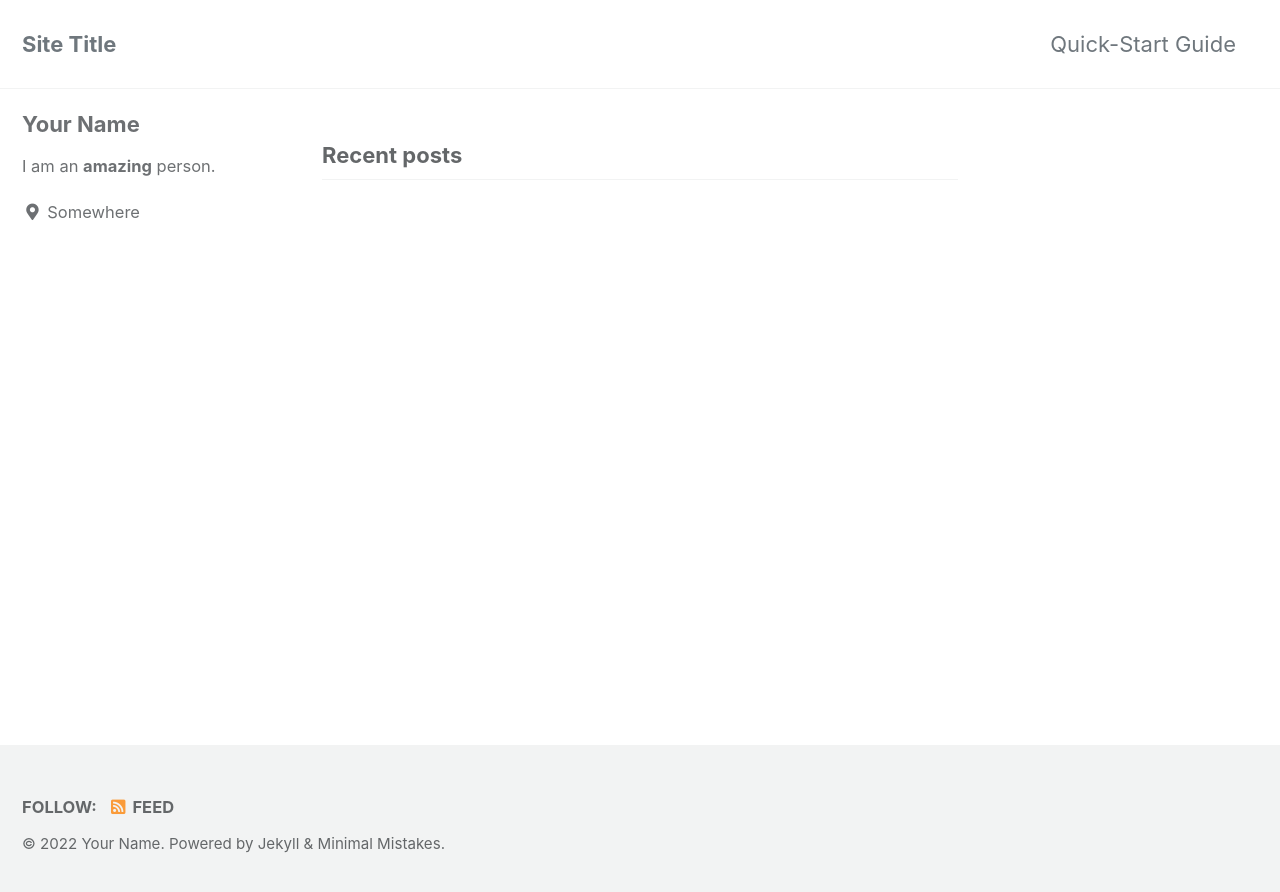
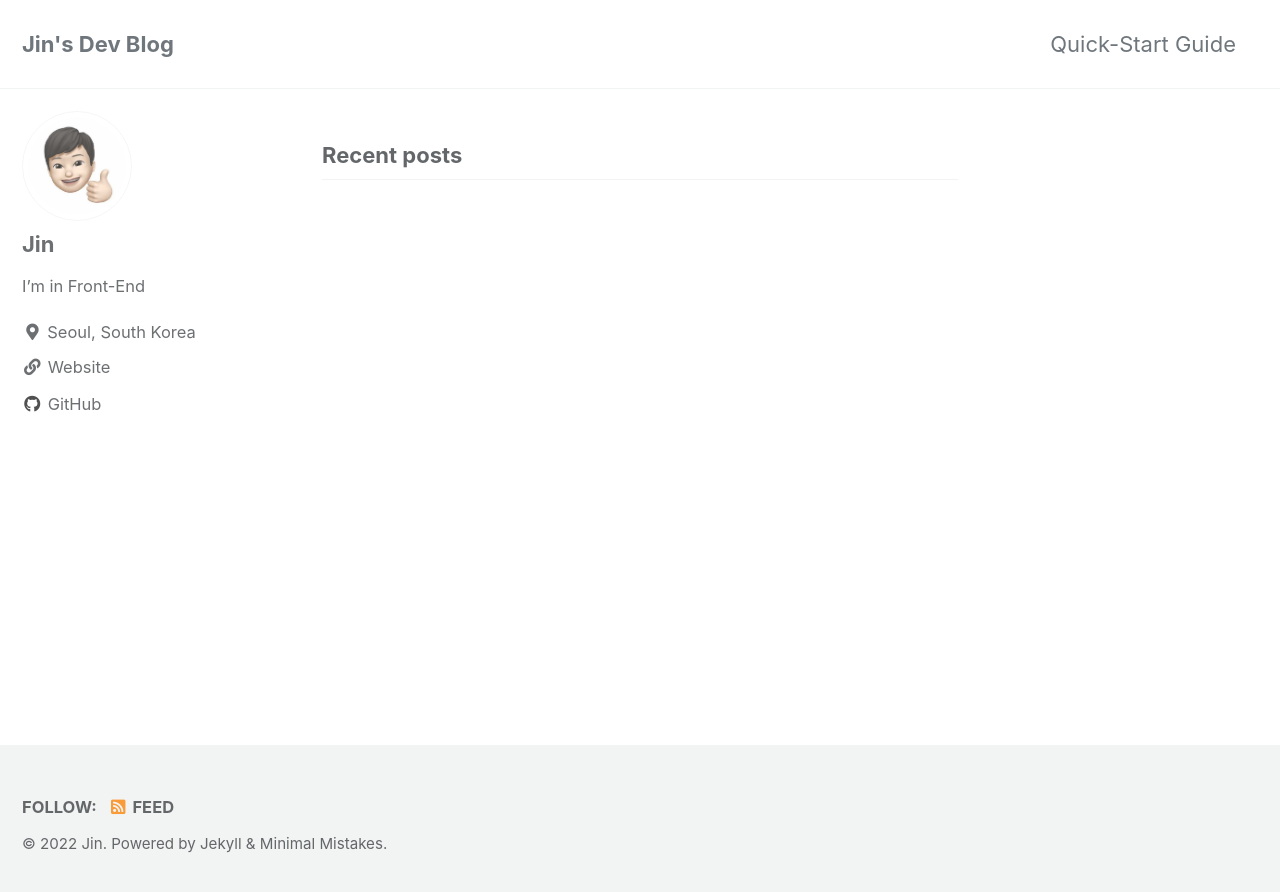
Before and after one commit to jinhwansuh/jinhwansuh.github.io, a Jekyll site: the page built from index.html, in a window 1280 px wide. Shown: the top 892 px of the page. Built offline with Jekyll 4.4.1, drawn with Linux system fonts in a browser that asks for light colours; cached includes are drawn as plain includes; the list of posts is cut into pages by our own code.

Commit message:
Docs: add Bio

```diff
--- a/_config.yml
+++ b/_config.yml
@@ -16,11 +16,11 @@ minimal_mistakes_skin    : "default" # "air", "aqua", "contrast", "dark", "dirt"
 
 # Site Settings
 locale                   : "en-US"
-title                    : "Site Title"
+title                    : "Jin's Dev Blog"
 title_separator          : "-"
 subtitle                 : # site tagline that appears below site title in masthead
-name                     : "Your Name"
-description              : "An amazing website."
+name                     : "Jin"
+description              : "Jin's Dev Blog"
 url                      : # the base hostname & protocol for your site e.g. "https://mmistakes.github.io"
 baseurl                  : # the subpath of your site, e.g. "/blog"
 repository               : # GitHub username/repo-name e.g. "mmistakes/minimal-mistakes"
@@ -102,10 +102,10 @@ analytics:
 
 # Site Author
 author:
-  name             : "Your Name"
-  avatar           : # path of avatar image, e.g. "/assets/images/bio-photo.jpg"
-  bio              : "I am an **amazing** person."
-  location         : "Somewhere"
+  name             : "Jin"
+  avatar           : "/assets/images/avatar.jpg"
+  bio              : "I'm in Front-End"
+  location         : "Seoul, South Korea"
   email            :
   links:
     - label: "Email"
@@ -113,7 +113,7 @@ author:
       # url: "mailto:your.name@email.com"
     - label: "Website"
       icon: "fas fa-fw fa-link"
-      # url: "https://your-website.com"
+      url: "https://jinhwansuh.github.io/"
     - label: "Twitter"
       icon: "fab fa-fw fa-twitter-square"
       # url: "https://twitter.com/"
@@ -122,7 +122,7 @@ author:
       # url: "https://facebook.com/"
     - label: "GitHub"
       icon: "fab fa-fw fa-github"
-      # url: "https://github.com/"
+      url: "https://github.com/jinhwansuh"
     - label: "Instagram"
       icon: "fab fa-fw fa-instagram"
       # url: "https://instagram.com/"
```
Also changed, not shown: assets/images/avatar.jpg (added).
